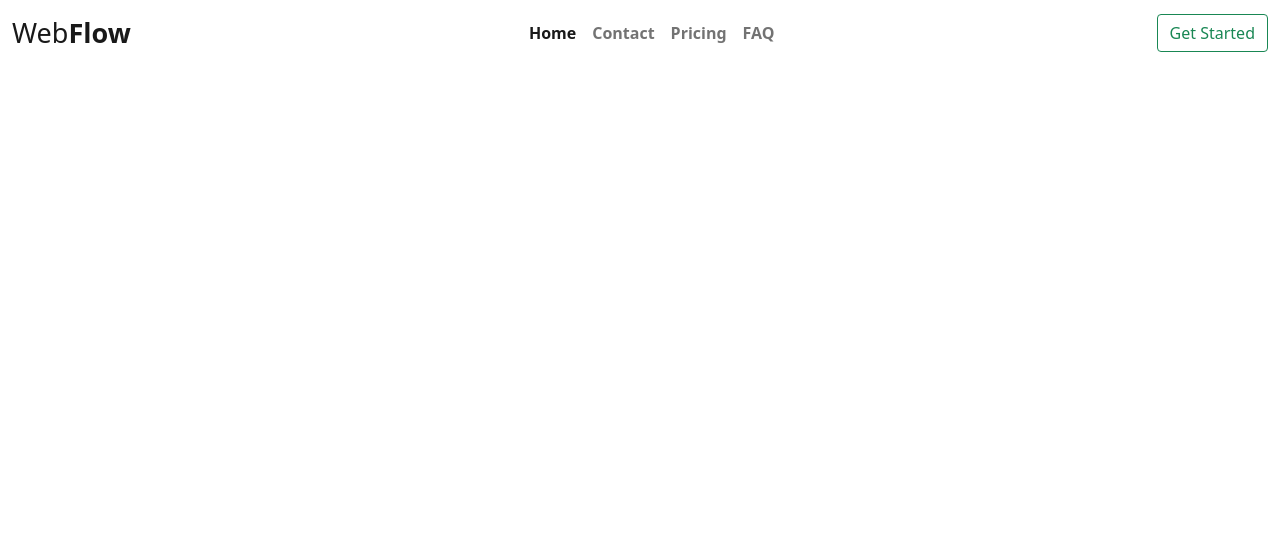
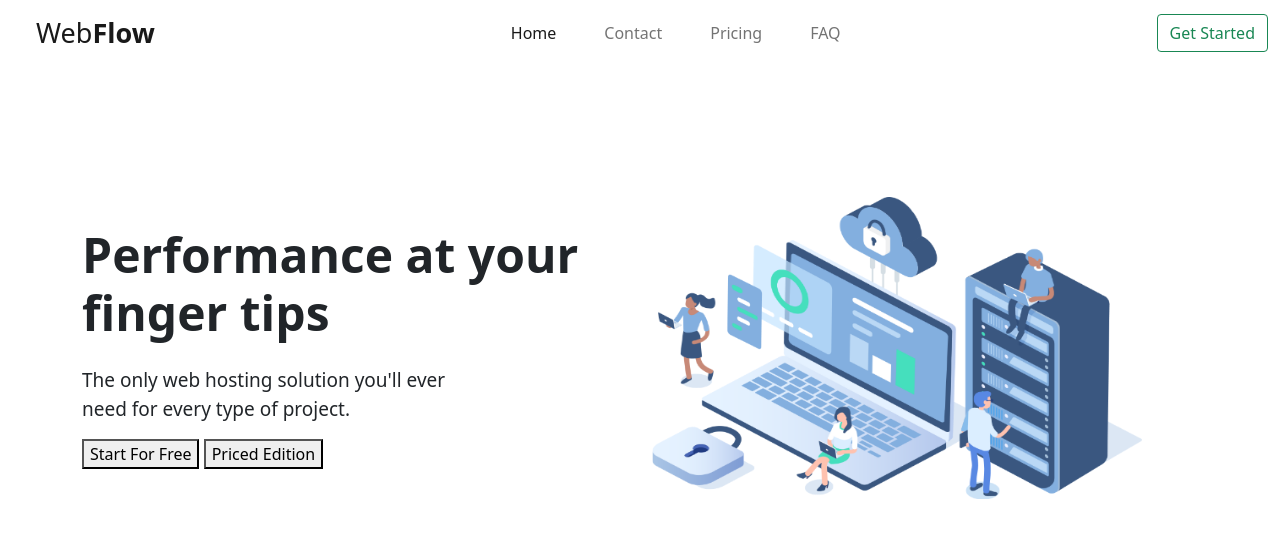
Before and after one commit to Brandong04/WebFlowConcept, a website: page src/views/home.html in a window 1280 px wide. Drawn offline with nearby package versions, Linux system fonts and the light colour scheme.

Commit message:
feat(home): Hero Section

```diff
--- a/src/assets/css/home.css
+++ b/src/assets/css/home.css
@@ -13,6 +13,22 @@ html {
 	font-weight: 700;
 }
 
-.nav-link {
+.nav-item a {
+	font-weight: 500;
+}
+
+/* Hero Section */
+.hero-container {
+	margin-top: 130px;
+}
+
+.left-hero-section h1 {
 	font-weight: 700;
+	font-size: 48px;
 }
+
+.left-hero-section p {
+	margin-top: 25px;
+	font-weight: 500;
+	font-size: 19px;
+}
--- a/src/views/home.html
+++ b/src/views/home.html
@@ -21,7 +21,7 @@
 		<!-- Navigation -->
 		<nav class="navbar navbar-expand-lg navbar-light bg-none">
 			<div class="container-fluid">
-				<a class="navbar-brand" href="#">Web<span>Flow</span></a>
+				<a class="navbar-brand px-4" href="#">Web<span>Flow</span></a>
 				<button
 					class="navbar-toggler"
 					type="button"
@@ -36,16 +36,18 @@
 				<div class="collapse navbar-collapse" id="navbarSupportedContent">
 					<ul class="navbar-nav me-auto mx-auto mb-2 mb-lg-0">
 						<li class="nav-item">
-							<a class="nav-link active" aria-current="page" href="#">Home</a>
+							<a class="nav-link active px-4" aria-current="page" href="#"
+								>Home</a
+							>
 						</li>
 						<li class="nav-item">
-							<a class="nav-link" href="#">Contact</a>
+							<a class="nav-link px-4" href="#">Contact</a>
 						</li>
 						<li class="nav-item">
-							<a class="nav-link" href="#">Pricing</a>
+							<a class="nav-link px-4" href="#">Pricing</a>
 						</li>
 						<li class="nav-item">
-							<a class="nav-link" href="#">FAQ</a>
+							<a class="nav-link px-4" href="#">FAQ</a>
 						</li>
 					</ul>
 					<button class="btn btn-outline-success" type="submit">
@@ -55,6 +57,30 @@
 			</div>
 		</nav>
 
+		<section>
+			<div class="container hero-container">
+				<div class="row align-items-center">
+					<div class="col left-hero-section">
+						<h1>Performance at your<br />finger tips</h1>
+						<p>
+							The only web hosting solution you'll ever<br />need for every type
+							of project.
+						</p>
+						<button class="start-btn">Start For Free</button>
+						<button class="priced-btn">Priced Edition</button>
+					</div>
+					<div class="col right-hero-section">
+						<img
+							src="/assets/images/server.png"
+							alt="Server Image"
+							height="302px"
+							width="490px"
+						/>
+					</div>
+				</div>
+			</div>
+		</section>
+
 		<!-- Bootstrap Script -->
 		<script
 			src="https://cdn.jsdelivr.net/npm/bootstrap@5.1.3/dist/js/bootstrap.bundle.min.js"
```
Also changed, not shown: src/assets/images/server.png (added).
